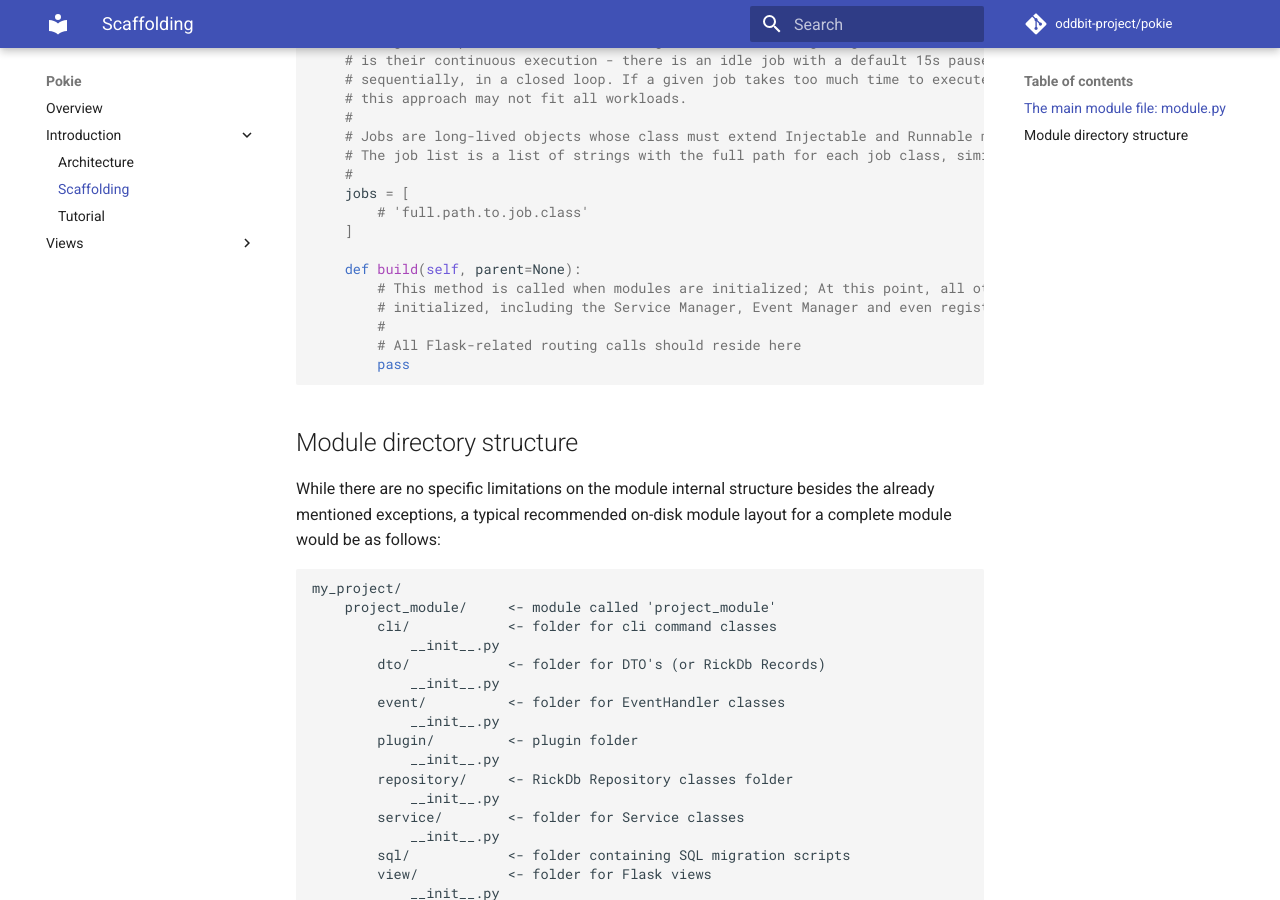
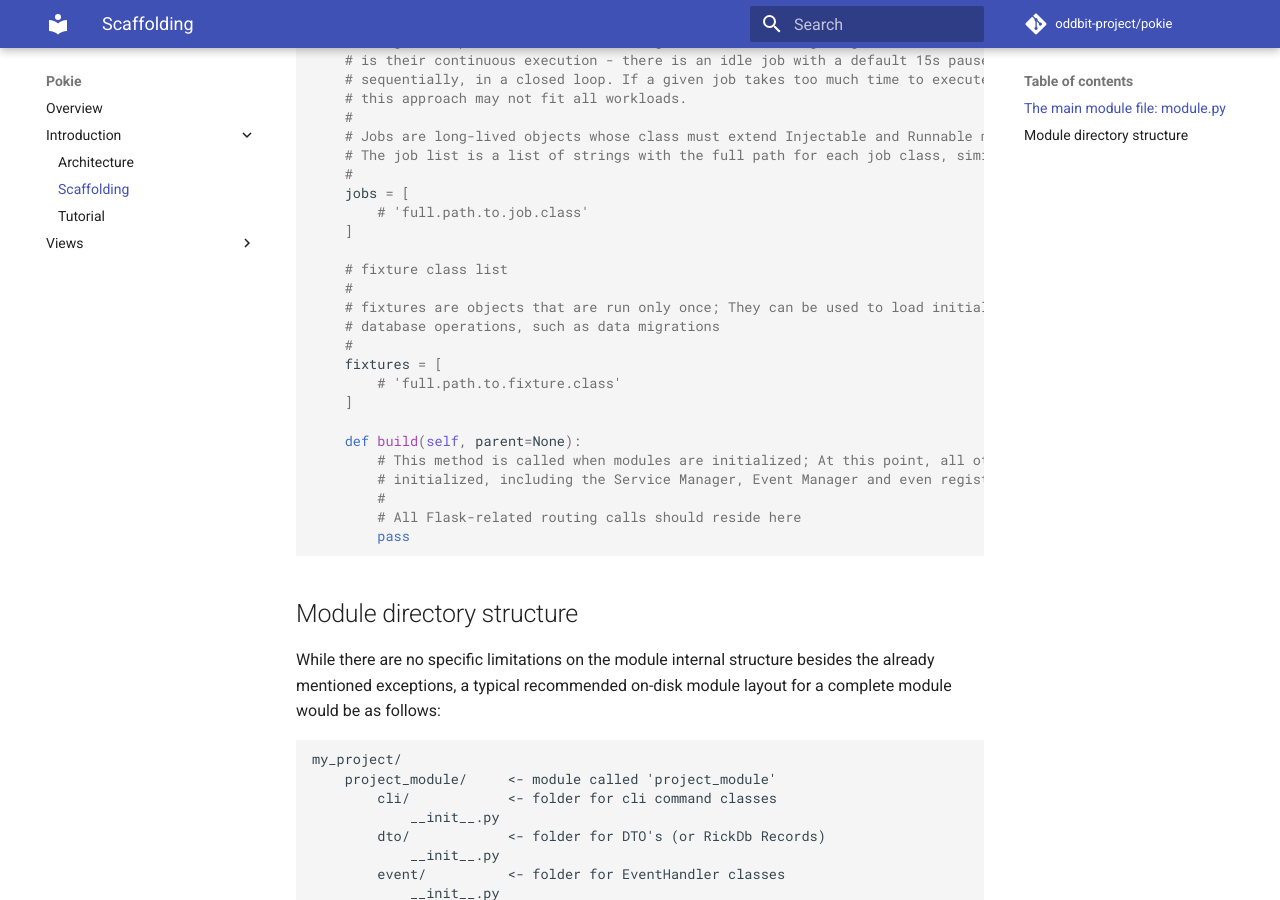
Before and after one commit to oddbit-project/pokie, an MkDocs documentation site: the page built from docs/tutorial/scaffolding.md, in a window 1280 px wide and 900 px high, scrolled down 2209 px. Built offline with MkDocs 1.6.1 and Material for MkDocs 9.7.7, drawn with Linux system fonts in a browser that asks for light colours; comment, search, counter and statistics services are not loaded.

Commit message:
documentation stubs

```diff
--- a/docs/tutorial/scaffolding.md
+++ b/docs/tutorial/scaffolding.md
@@ -107,6 +107,15 @@ class Module(BaseModule):
         # 'full.path.to.job.class'
     ]
 
+    # fixture class list
+    #
+    # fixtures are objects that are run only once; They can be used to load initial/default values or to perform non-trivial
+    # database operations, such as data migrations
+    #
+    fixtures = [
+        # 'full.path.to.fixture.class'
+    ]
+
     def build(self, parent=None):
         # This method is called when modules are initialized; At this point, all other dependencies have already been
         # initialized, including the Service Manager, Event Manager and even registered factories
```
Also changed, not shown: docs/fixtures.md (added, +12 -0 lines), docs/messages.md (added, +27 -0 lines), docs/signals.md (added, +16 -0 lines), 1 other file.
